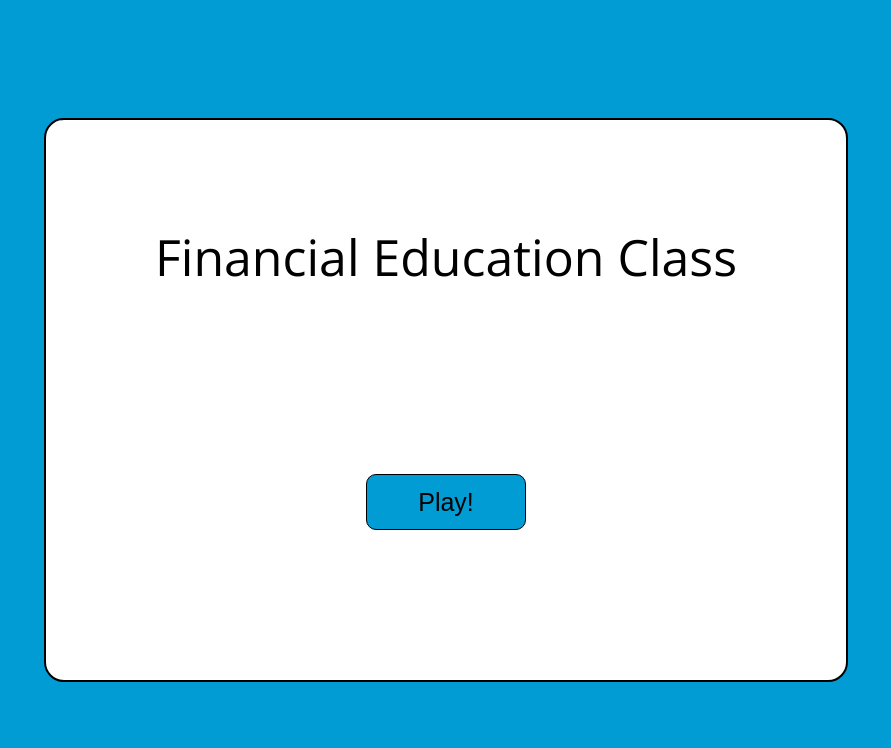
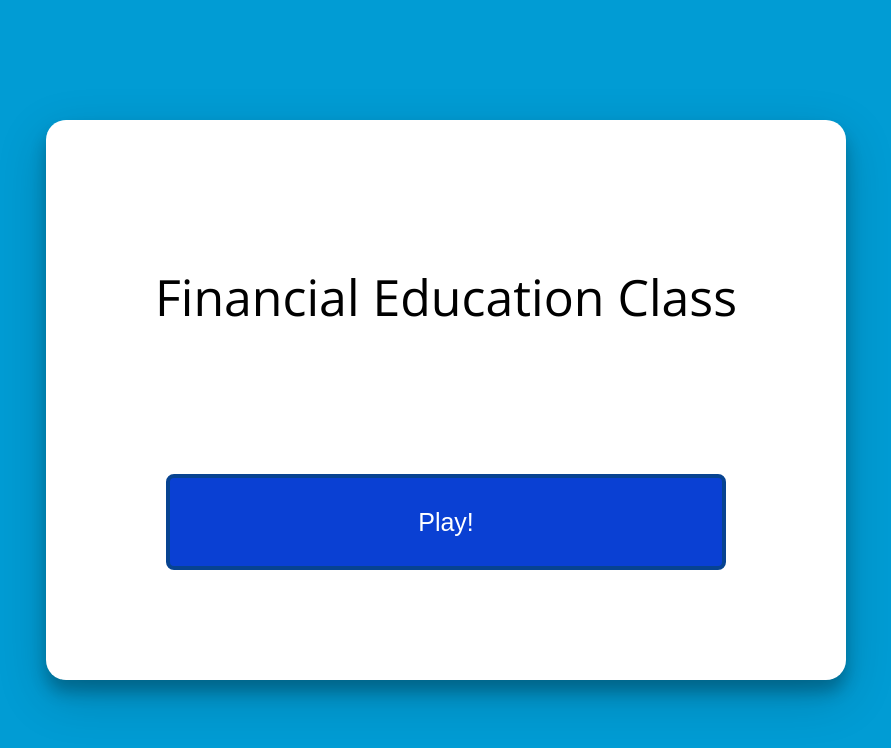
Before and after one commit to bluehenraj/FinancialLoanCalculatorAFS, a Flask app: page /quiz in a window 1280 px wide. Shown: the top 748 px of the page, without its empty margins (194-1085 px from the left). Run offline with Flask 2, Linux system fonts and the light colour scheme; some libraries are stand-ins or nearby versions.

Commit message:
CSS Styling

```diff
--- a/static/css/App.css
+++ b/static/css/App.css
@@ -3,20 +3,30 @@
 }
 
 .playButton {
-  border: 1px solid black;
-  background: #019cd4;
-  display: flex;
-  border-radius: 10px;
-  margin: 10%;
-  width: 20%;
-  height: 10%;
-  align-items: center;
-  justify-content: center;
-  font-size: 25px;
-}
+	width: 35rem;
+	height: 6rem;
+	background-color: rgb(10, 64, 211);
+	border: none;
+	color: white;
+	padding: 15px 32px;
+	text-align: center;
+	text-decoration: none;
+	display: inline-block;
+	font-size: 25px;
+	transition-duration: 0.4s;
+	border: 4px solid rgb(7, 67, 145);
+	border-radius: 8px;
+  }
+
+  .playButton:hover {
+	background-color: #019cd4;
+	border: 4px solid rgb(3, 59, 112);
+	box-shadow: 0 12px 16px 0 rgba(0,0,0,0.24), 0 17px 50px 0 rgba(0,0,0,0.19);
+	color: #fff;
+  }
 
 .box {
-  border: 2px solid black;
+  box-shadow: 0 12px 16px 0 rgba(0,0,0,0.24), 0 17px 50px 0 rgba(0,0,0,0.19);
   width: 100vh;
   height: 70vh;
   border-radius: 20px;
```
